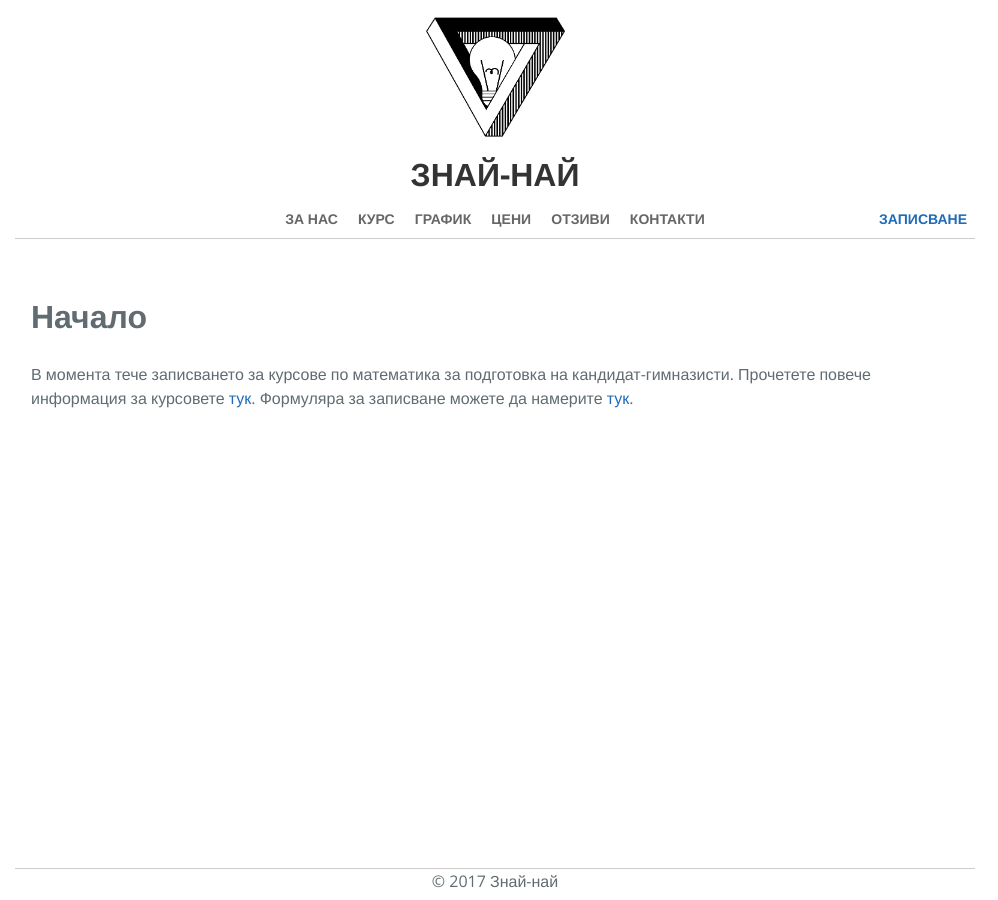
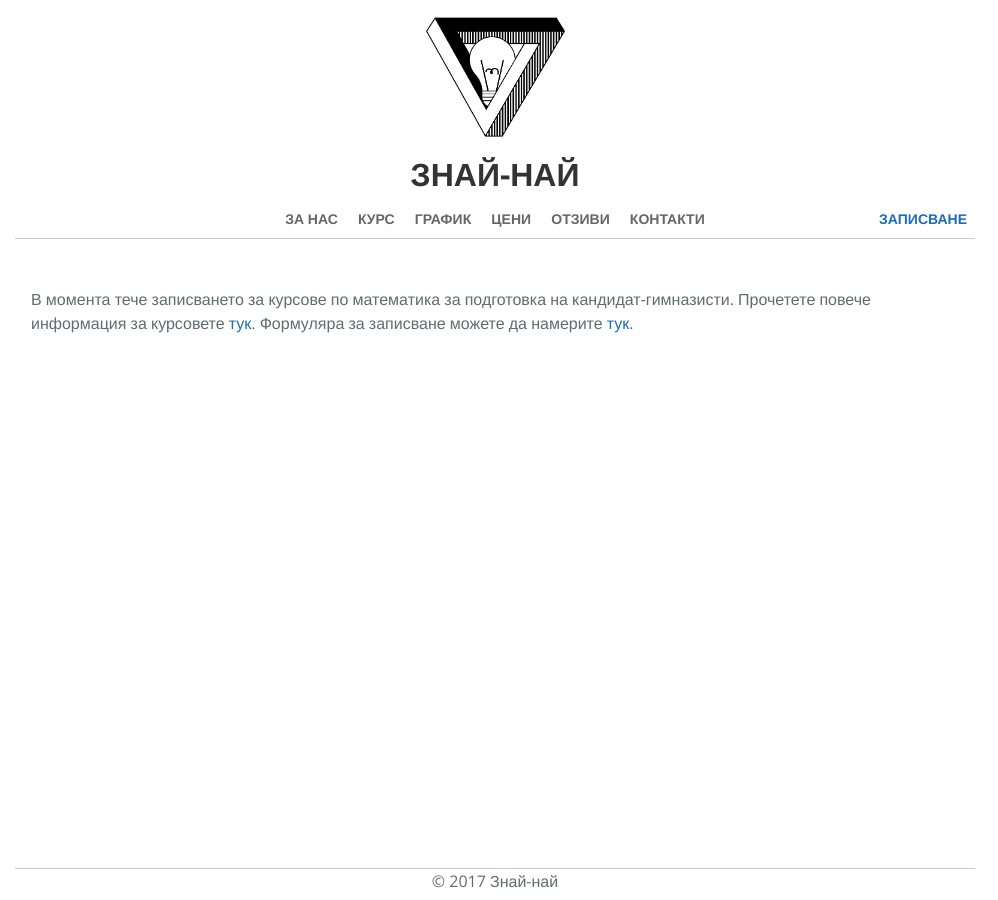
Before and after one commit to znainai/znainai.github.io, a Jekyll site: the page built from index.md, in a window 1280 px wide. Shown: the whole page, without its empty margins (145-1143 px from the left). Built offline with Jekyll 4.4.1, drawn with Linux system fonts in a browser that asks for light colours.

Commit message:
Remove heading

```diff
--- a/index.md
+++ b/index.md
@@ -2,8 +2,6 @@
 title: Начало
 ---
 
-# Начало
-
 В момента тече записването за курсове по математика за подготовка на
 кандидат-гимназисти. Прочетете повече информация за курсовете [тук](another-page).
 Формуляра за записване можете да намерите [тук](https://goo.gl/forms/kxwWFMP1rajArPHv1){:target="_blank"}.
```
